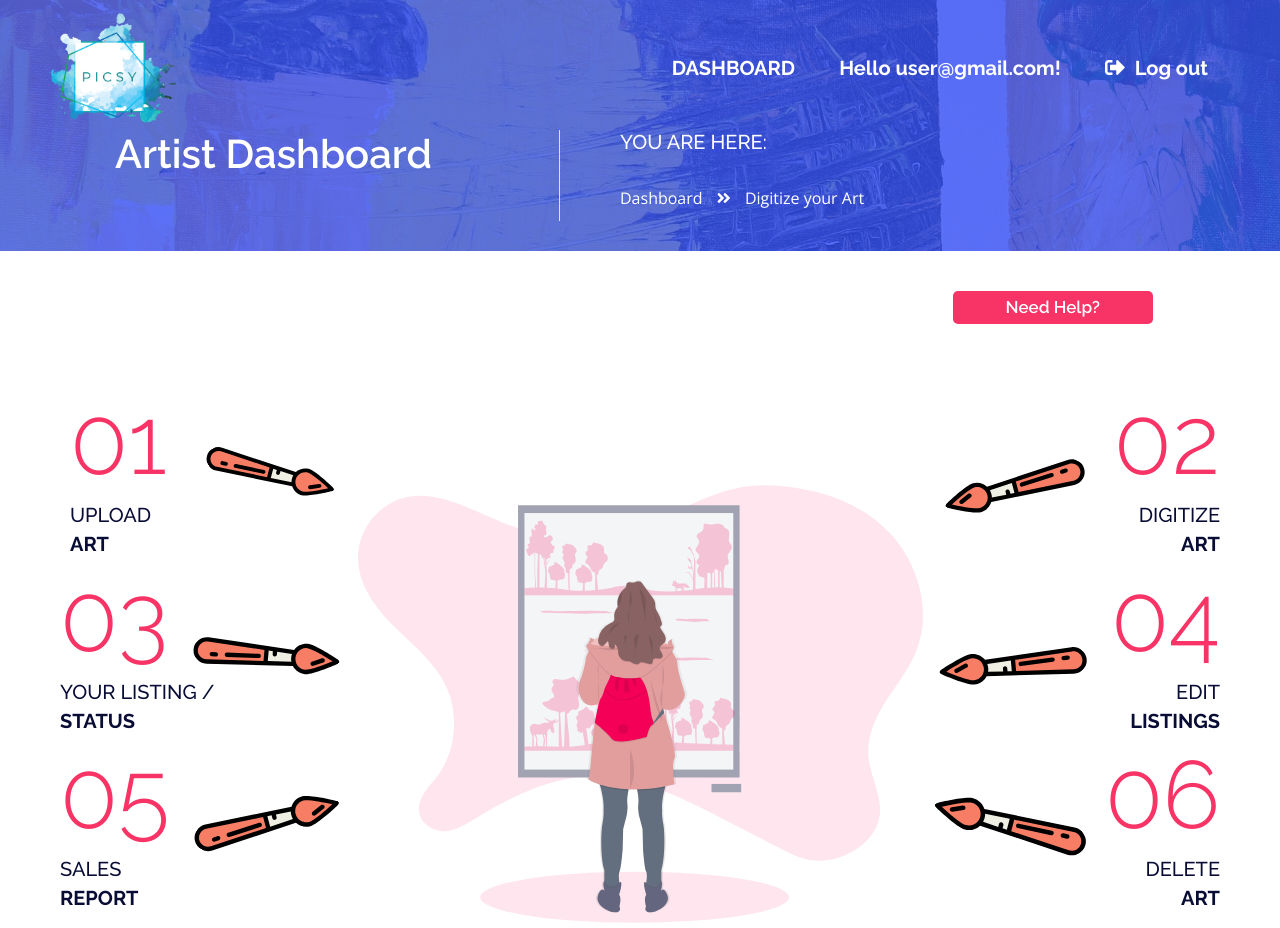
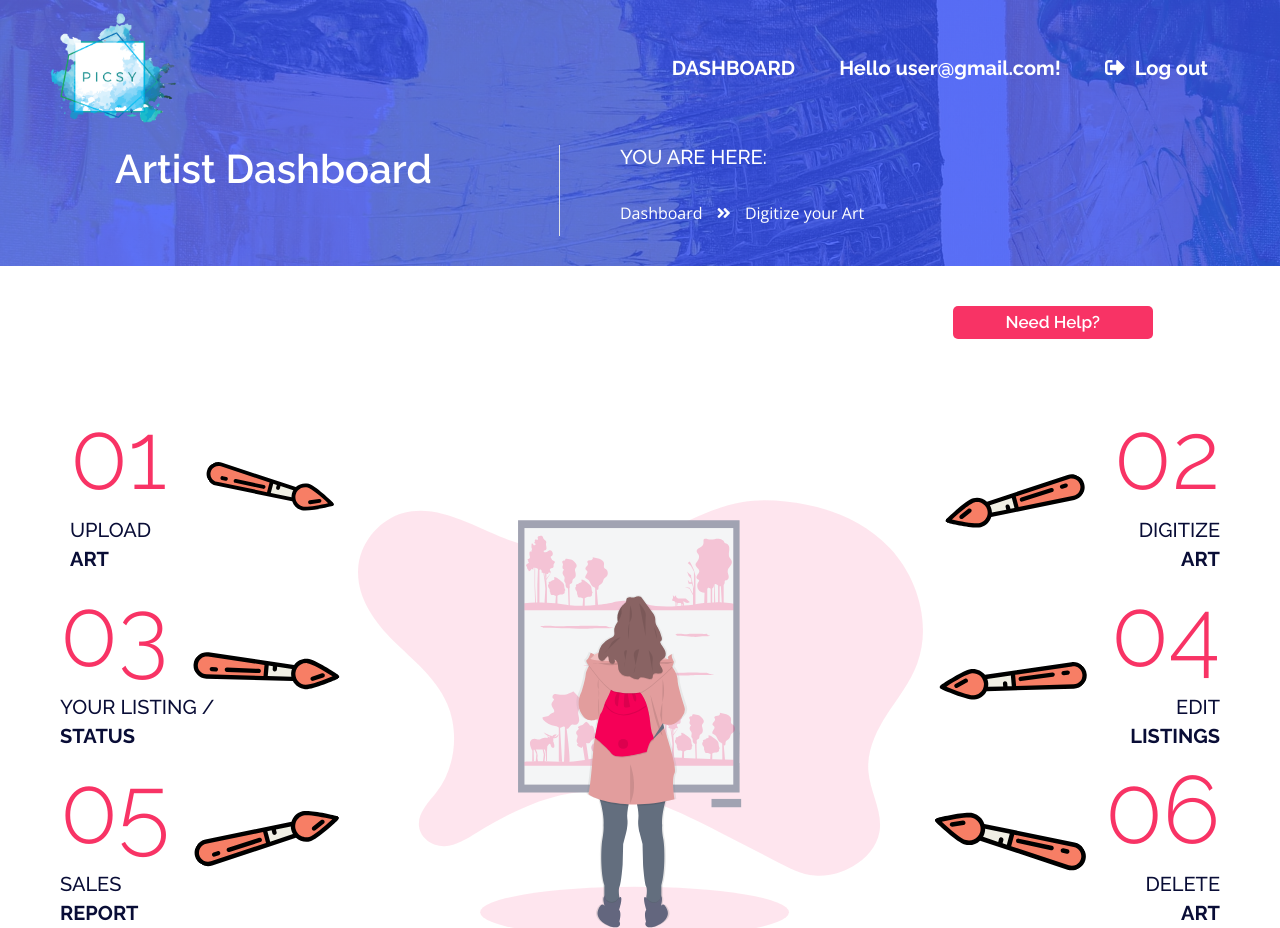
Before and after one commit to Shamonti/picsy, a website: page seller-dashboard.html in a window 1280 px wide. Shown: the top 928 px of the page. Drawn offline with nearby package versions, Linux system fonts and the light colour scheme; some packages are replaced by stand-ins of ours; a script that the page names is missing.

Commit message:
Update seller-dashboard.html

```diff
--- a/seller-dashboard.html
+++ b/seller-dashboard.html
@@ -84,7 +84,7 @@
             </div>
         </nav>
         <div class="container u-padding-top section-dashboard-top">
-          <div class="row pt-5">
+          <div class="row pt-5 mt-4">
             <div class="col-md-5 text-lrft border-right mb-5 pl-5 ml-4">
               <h2 class="text-white dashboard-title">Artist Dashboard</h2>
             </div>
```
